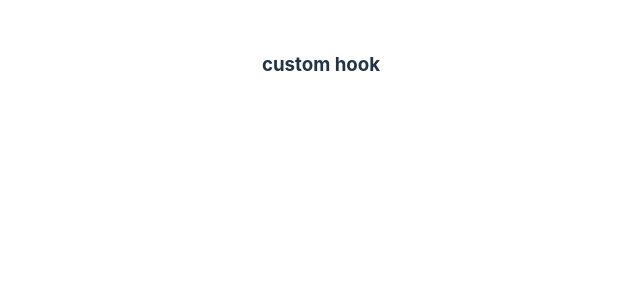
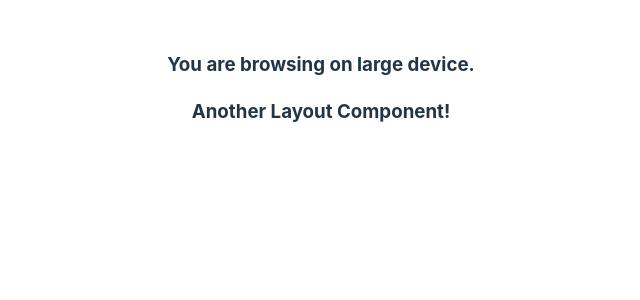
Before and after one commit to Muhammed-Nayeem/Thinking-In-React, a React (Vite) app: page / in a window 1280 px wide. Shown: the top 300 px of the page, without its empty margins (319-959 px from the left). Built offline with nearby package versions, Linux system fonts and the light colour scheme.

Commit message:
Explore custom hook

```diff
--- a/src/App.jsx
+++ b/src/App.jsx
@@ -1,10 +1,13 @@
 import "./App.css";
+import LayoutComponentOne from "./FunctionalComponentsAndHook/Lesson6/LayoutComponentOne";
+import LayoutComponentTwo from "./FunctionalComponentsAndHook/Lesson6/LayoutComponentTwo";
 
 const App = () => {
 
   return (
     <div className="app">
-      <h3>custom hook</h3>
+      <LayoutComponentOne />
+      <LayoutComponentTwo />
     </div>
   );
 };
--- /dev/null
+++ b/src/FunctionalComponentsAndHook/Hook/useWindowWidth.js
@@ -0,0 +1,51 @@
+import { useState, useEffect, useCallback } from "react";
+
+// const useWindowWidth = () => {
+//   const [onSmallScreen, setOnSmallScreen] = useState(false);
+
+//   const checkScreenSize = () => {
+//     setOnSmallScreen(window.innerWidth < 768);
+//   };
+
+//   useEffect(() => {
+//     checkScreenSize();
+//     window.addEventListener("resize", checkScreenSize);
+
+//     //cleanup:
+//     return () => window.removeEventListener("resize", checkScreenSize);
+//   }, []);
+
+//   return onSmallScreen;
+// };
+
+const useWindowWidth = (screenSize) => {
+  const [onSmallScreen, setOnSmallScreen] = useState(false);
+
+  const checkScreenSize = useCallback(() => {
+    setOnSmallScreen(window.innerWidth < screenSize);
+  }, [screenSize]);
+
+  useEffect(() => {
+    checkScreenSize();
+    window.addEventListener("resize", checkScreenSize);
+
+    //cleanup:
+    return () => window.removeEventListener("resize", checkScreenSize);
+  }, [checkScreenSize]);
+
+  // useEffect(() => {
+  //   const checkScreenSize = () => {
+  //     setOnSmallScreen(window.innerWidth < screenSize);
+  //   };
+
+  //   checkScreenSize();
+  //   window.addEventListener("resize", checkScreenSize);
+
+  //   //cleanup:
+  //   return () => window.removeEventListener("resize", checkScreenSize);
+  // }, [screenSize]);
+
+  return onSmallScreen;
+};
+
+export default useWindowWidth;
--- /dev/null
+++ b/src/FunctionalComponentsAndHook/Lesson6/LayoutComponentOne.jsx
@@ -0,0 +1,13 @@
+import useWindowWidth from "../Hook/useWindowWidth";
+
+const LayoutComponentOne = () => {
+  const onSmallScreen = useWindowWidth(600);
+
+  return (
+    <div className="layout-1">
+      <h3>You are browsing on {onSmallScreen ? "small" : "large"} device.</h3>
+    </div>
+  );
+};
+
+export default LayoutComponentOne;
--- /dev/null
+++ b/src/FunctionalComponentsAndHook/Lesson6/LayoutComponentTwo.jsx
@@ -0,0 +1,13 @@
+import useWindowWidth from "../Hook/useWindowWidth";
+
+const LayoutComponentTwo = () => {
+  const onSmallScreen = useWindowWidth(768);
+
+  return (
+    <div className={onSmallScreen ? "small" : "large"}>
+      <h3>Another Layout Component!</h3>
+    </div>
+  );
+};
+
+export default LayoutComponentTwo;
```
